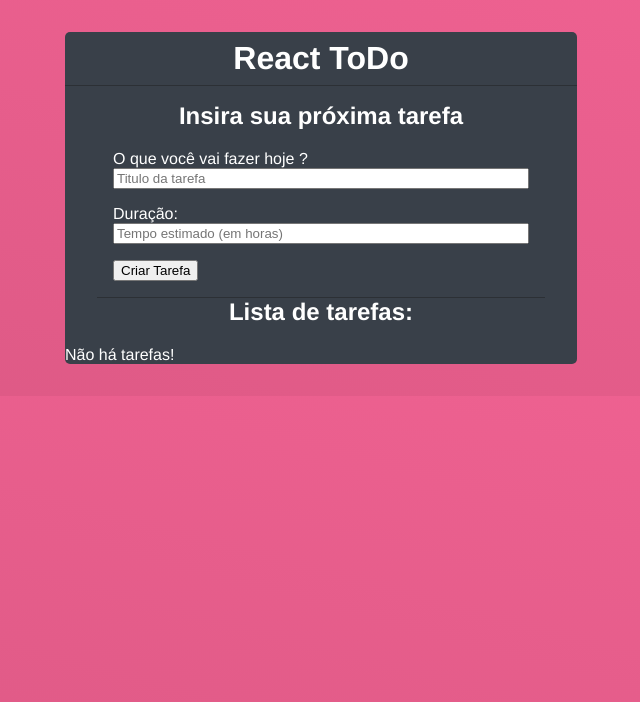
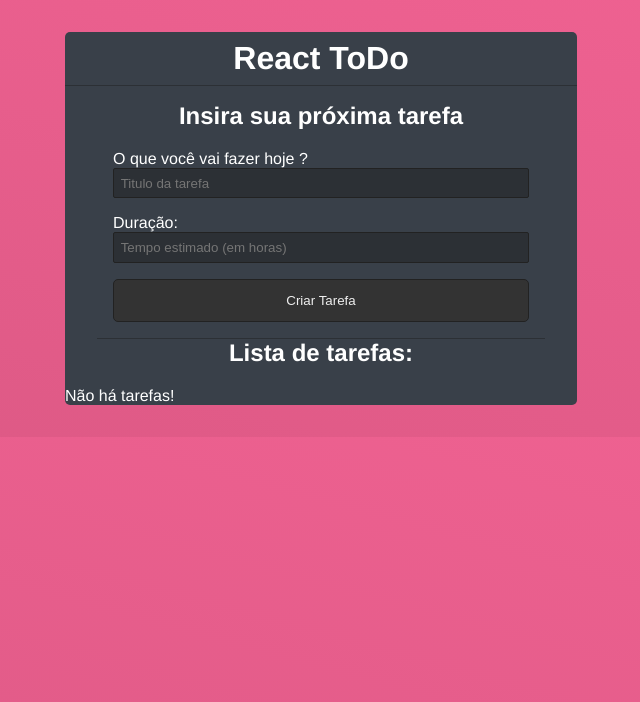
Before and after one commit to fredsons/ToDo-List, a React (Create React App) app in the folder todo/: page / in a window 1280 px wide. Shown: the top 702 px of the page, without its empty margins (319-959 px from the left). Built offline with nearby package versions, Linux system fonts and the light colour scheme.

Commit message:
adiciona estilo nos inputs

```diff
--- a/todo/src/App.css
+++ b/todo/src/App.css
@@ -33,3 +33,23 @@
   flex-direction: column;
   margin-bottom: 1em;
 }
+
+
+.form-control input{
+  border: 1px solid #222;
+  border-radius: 2px;
+  background-color: #2c3035;
+  padding: 0.5em;
+  color: #dfdfdf;
+}
+
+input[type="submit"] {
+  background-color: #333;
+   color: #eee;
+  display: block;
+  width: 100%;
+  border: 1px solid #222;
+  border-radius: 5px;
+  padding: 1em;
+  cursor: pointer;
+}
```
